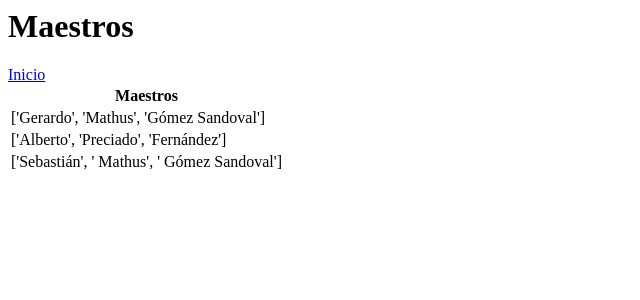
After one commit to Issybel04/mi_primer_repositorio, a Flask app: page /maestros in a window 1280 px wide. The commit adds this page. Shown: the top 300 px of the page, without its empty margins (0-640 px from the left). Run offline with Flask 3, Linux system fonts and the light colour scheme.

Commit message:
cambio de maestros

```diff
--- a/app.py
+++ b/app.py
@@ -1,6 +1,7 @@
 from flask import Flask, render_template
 from entidades.estudiante import Estudiante
 from entidades.materias import Materia
+from entidades.maestros import Maestro
 app = Flask(__name__)
 
 
@@ -37,5 +38,21 @@ def materias():
 
     return render_template('materias.html', data=lista_materias)
 
+@app.route('/maestros')
+def maestros():
+    # leer los maestros de la base de datos
+    lista_maestros = []
+    with open('db/maestros.txt', 'r') as f:
+        lines = f.read().splitlines()
+        for line in lines:
+            print(line)
+            datos_maestros = line.split('|')
+            maestros = Maestro(datos_maestros)
+            lista_maestros.append(maestros)
+
+    return render_template('maestros.html', data=lista_maestros)
+
+
+
 if __name__ == '__main__':
     app.run(host='0.0.0.0', port=8888, debug=True)
--- /dev/null
+++ b/db/maestros.txt
@@ -0,0 +1,3 @@
+Gerardo|Mathus|Gómez Sandoval
+Alberto|Preciado|Fernández
+Sebastián| Mathus| Gómez Sandoval
--- /dev/null
+++ b/entidades/maestros.py
@@ -0,0 +1,3 @@
+class Maestro:
+    def __init__(self,maestro):
+        self.nombre = maestro
--- a/templates/index.html
+++ b/templates/index.html
@@ -1,3 +1,4 @@
 <h1>Sistema de Control Escolar - Hybridge</h1>
 <a href="/estudiantes">Estudiantes</a>
 <a href="/materias">Materias</a>
+<a href="/maestros"> Maestros</a>
--- /dev/null
+++ b/templates/maestros.html
@@ -0,0 +1,16 @@
+<h1>Maestros</h1>
+<a href="/">Inicio</a>
+<table>
+  <thead>
+    <tr>
+      <th>Maestros</th>
+    </tr>
+  </thead>
+  <tbody>
+    {% for maestros in data %}
+    <tr>
+      <td>{{maestros.nombre}}</td>
+    </tr>
+    {% endfor %}
+  </tbody>
+</table>
```
